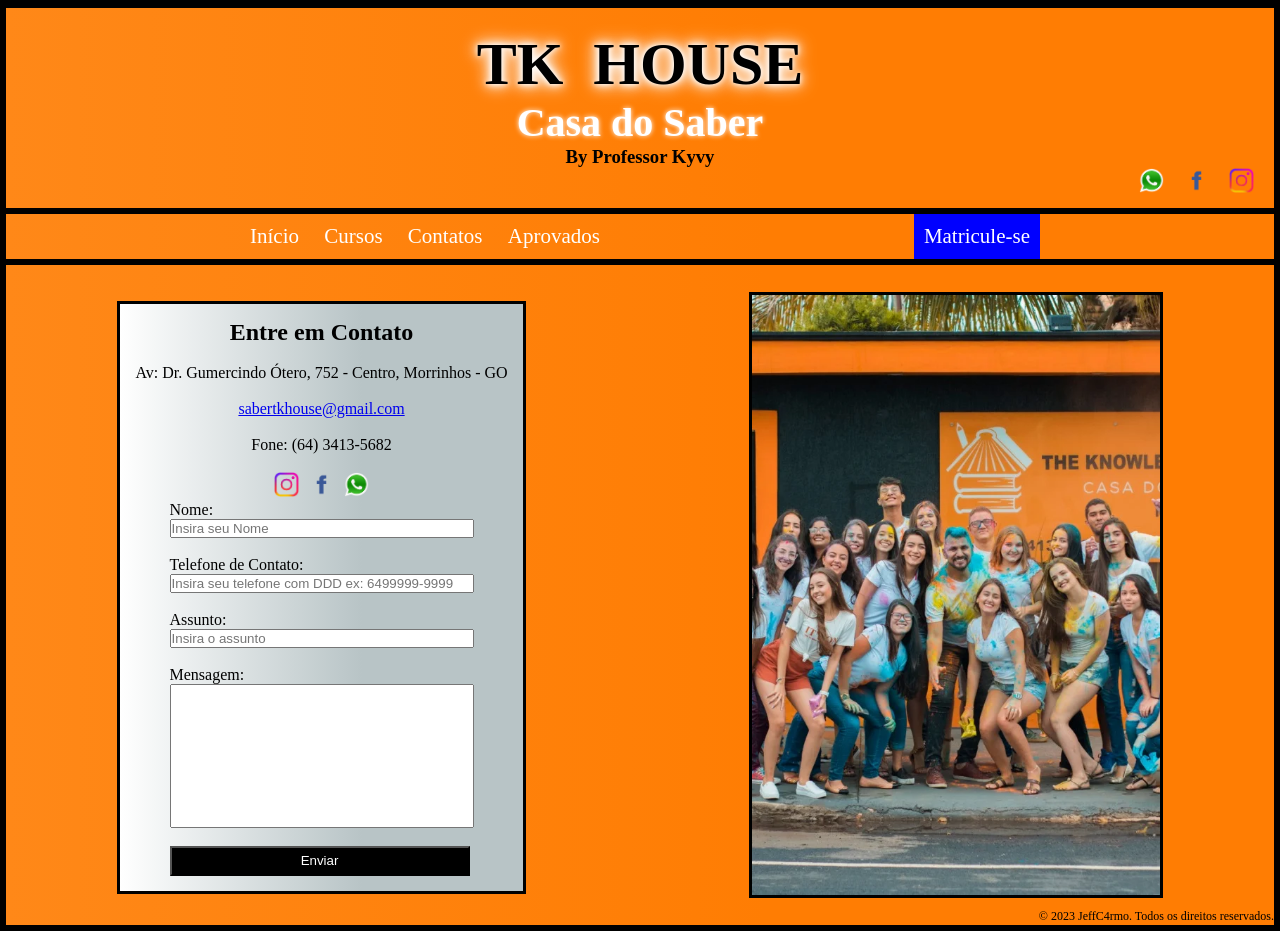
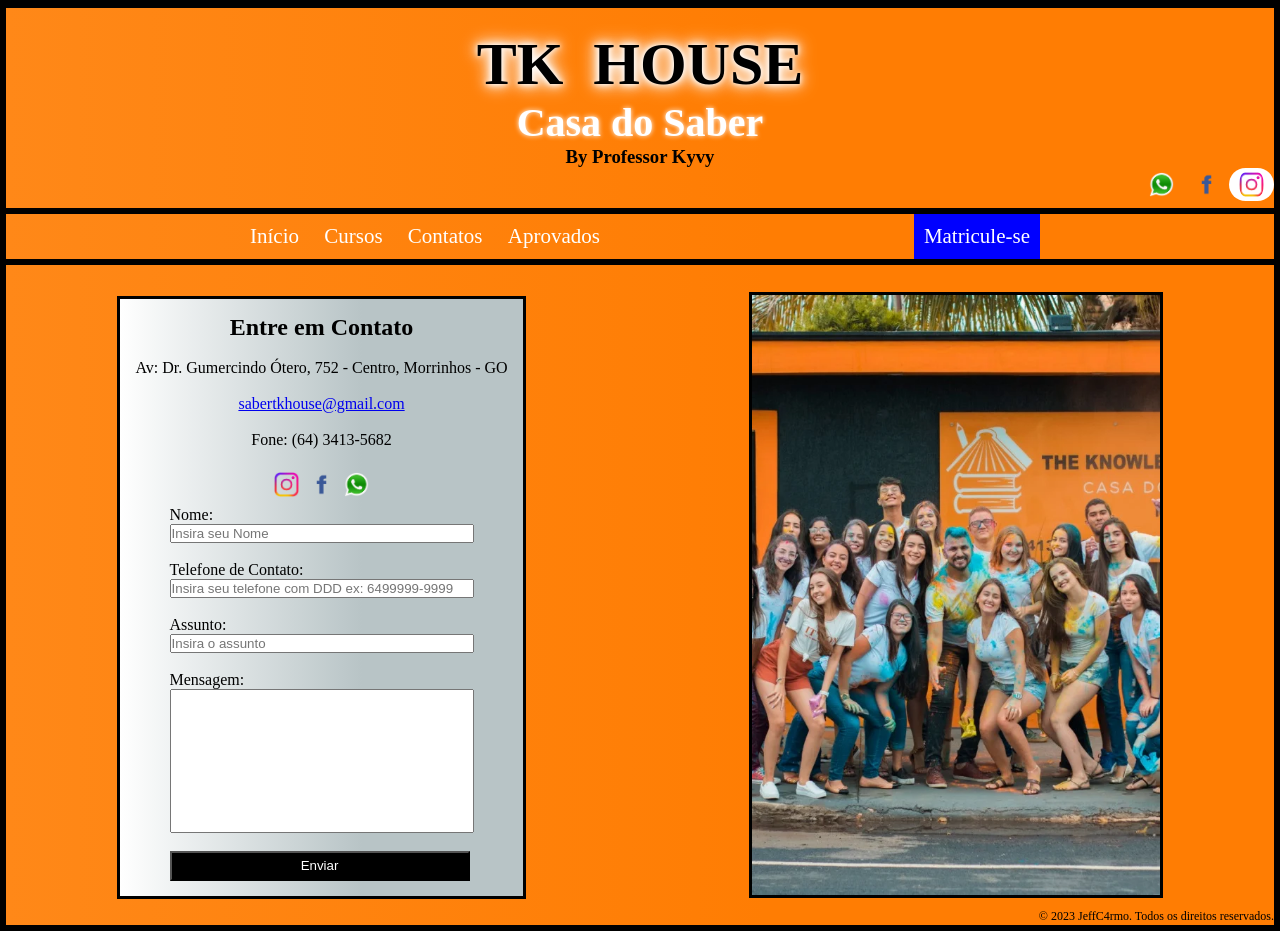
Before and after one commit to Jeff-Carmo/TK_House, a plain HTML site: page Tk House/contatos.html in a window 1280 px wide. In both pictures the pointer is over the picture 1251 px from the left and 180 px from the top of the page. Drawn offline with Linux system fonts and the light colour scheme.

Commit message:
Add files via upload

```diff
--- a/Tk House/contatos.html
+++ b/Tk House/contatos.html
@@ -42,7 +42,7 @@
             <div class="contato">
                 <h2>Entre em Contato</h2><br>
                 <p>Av: Dr. Gumercindo Ótero, 752 - Centro, Morrinhos - GO</p><br>
-                <a href="mailto:sabertkhouse@gmail.com"><p>sabertkhouse@gmail.com</p></a><br>
+                <a href="mailto:sabertkhouse@gmail.com"><p id="email">sabertkhouse@gmail.com</p></a><br>
                 <p>Fone: (64) 3413-5682</p><br>
 
                 <figure>
--- a/Tk House/style.css
+++ b/Tk House/style.css
@@ -46,8 +46,15 @@ header img{
     float: right;
     width: 25px;
     height: 25px;
-    padding-right: 20px;
+    padding: 4px 10px;
 
+
+}
+
+header img:hover{
+    background-color: rgb(255, 255, 255);
+    border-radius: 20px;
+    transition: 0.6s;
 }
 
  /* Menu horizontal */
@@ -170,6 +177,7 @@ header img{
     width: 400px;
     height: 400px;
     box-shadow: 0px 2px 1px 1px rgba(0, 0, 0, 0.7);
+
 
 
 }
@@ -300,6 +308,10 @@ footer{
 
 }
 
+#email:hover{
+    background-color: #ffffff;
+}
+
 .contato figure{
     display: flex;
     justify-content: center;
@@ -309,7 +321,14 @@ footer{
 .contato figure img{
     width: 25px;
     height: 25px;
-    padding: 0 5px;
+    padding: 5px 5px;
+}
+
+.contato figure img:hover{
+
+    background-color: rgb(255, 255, 255);
+    border-radius: 15px;
+    transition: 0.6s;
 }
 
 .contato input{
```
